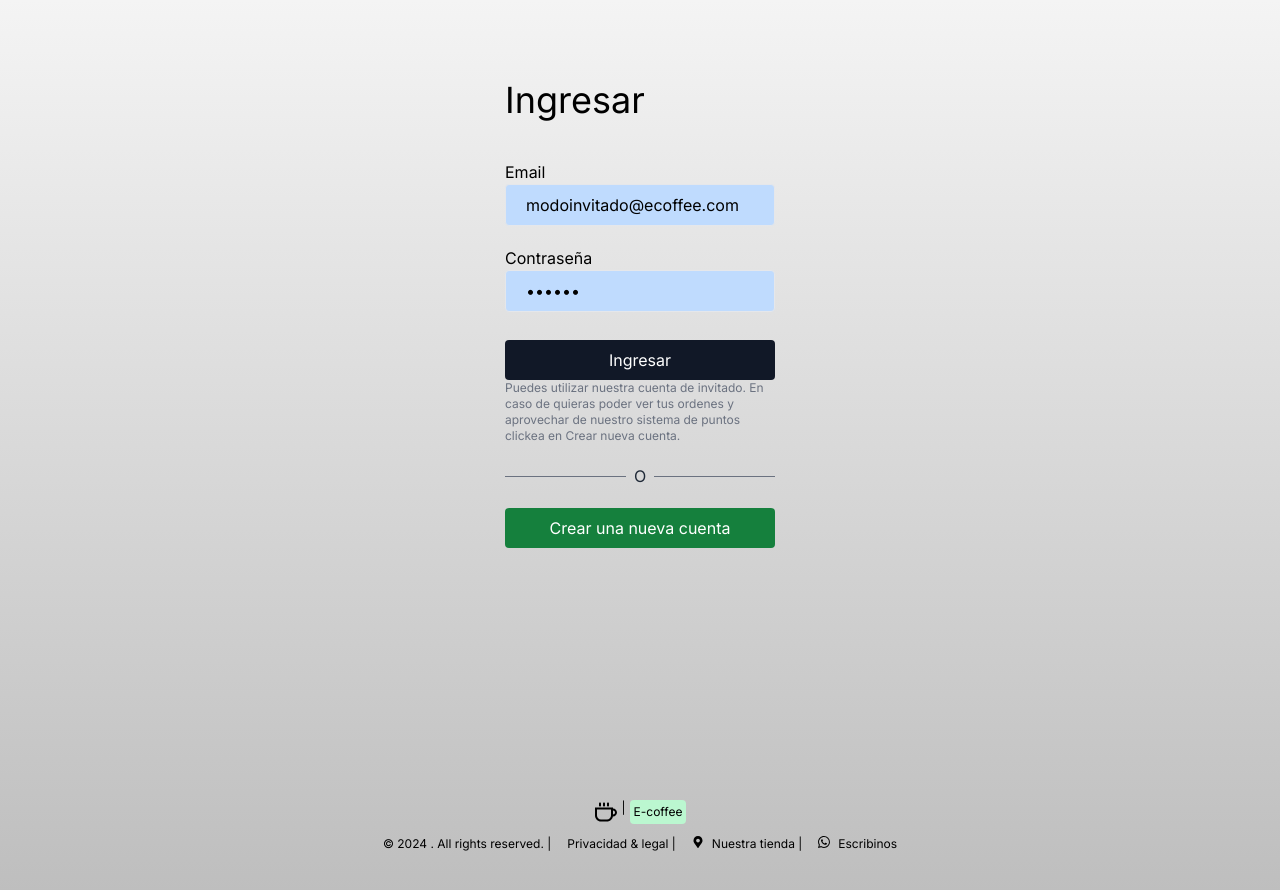
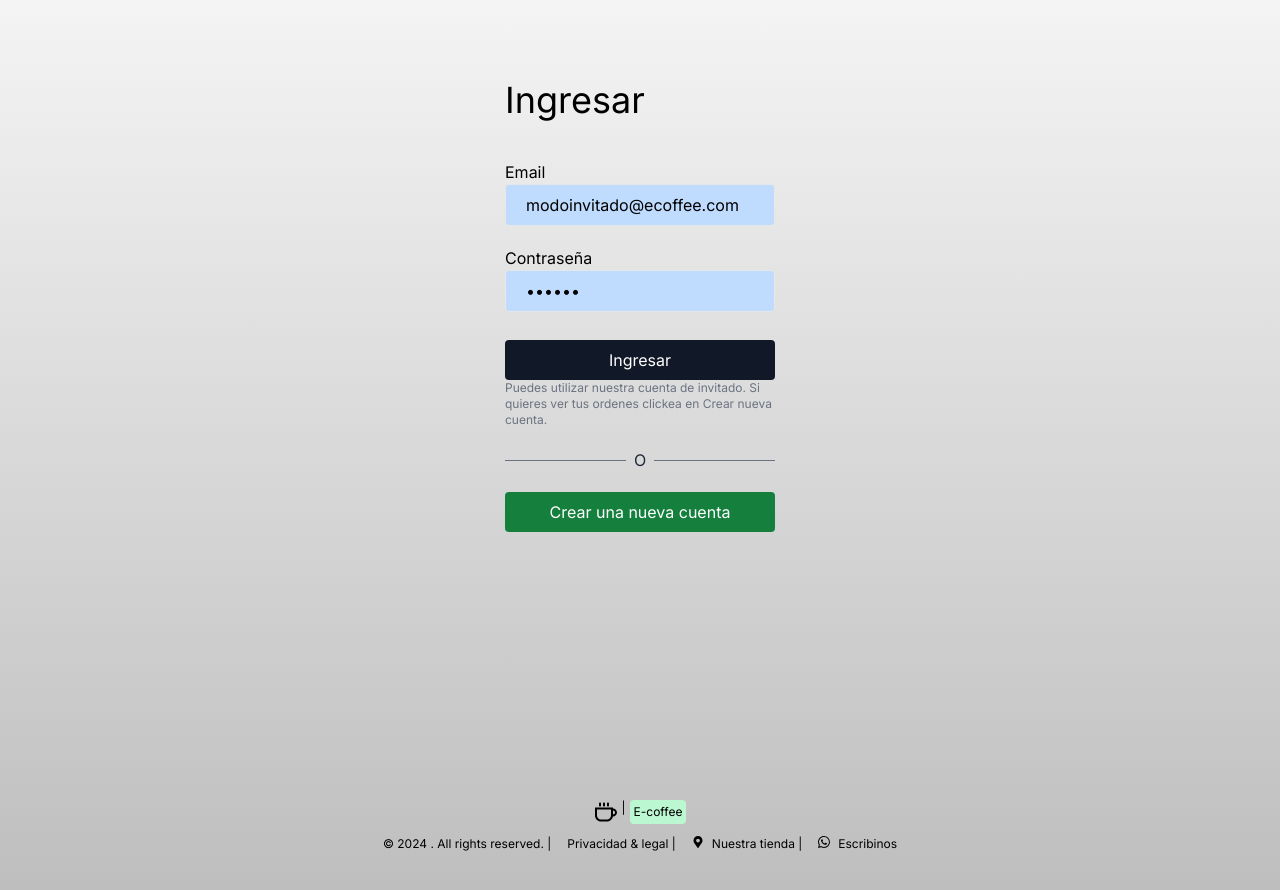
Before and after one commit to espositofacundo/e-coffee, a Next.js app: page /auth/login in a window 1280 px wide. Built offline with nearby package versions, Linux system fonts and the light colour scheme; no server answers.

Commit message:
redirect en latout en el checkout

```diff
--- a/src/app/(shop)/checkout/layout.tsx
+++ b/src/app/(shop)/checkout/layout.tsx
@@ -8,7 +8,7 @@ export default async function CheckoutLayout({
 }) {
   const session = await auth();
   if (!session?.user) {
-    redirect("/auth/login?redirectTo=/checkout/address");
+    redirect("/auth/login");
   }
   return <>{children}</>;
 }
--- a/src/app/auth/login/ui/login-form.tsx
+++ b/src/app/auth/login/ui/login-form.tsx
@@ -62,7 +62,7 @@ const LoginForm = () => {
 
         <LoginButton />
 
-        <span className="text-xs text-gray-500">Puedes utilizar nuestra cuenta de invitado. En caso de quieras poder ver tus ordenes y aprovechar de nuestro sistema de puntos clickea en Crear nueva cuenta. </span>
+        <span className="text-xs text-gray-500">Puedes utilizar nuestra cuenta de invitado. Si quieres ver tus ordenes clickea en Crear nueva cuenta. </span>
 
         <div className="flex items-center my-5">
           <div className="flex-1 border-t border-gray-500"></div>
```
